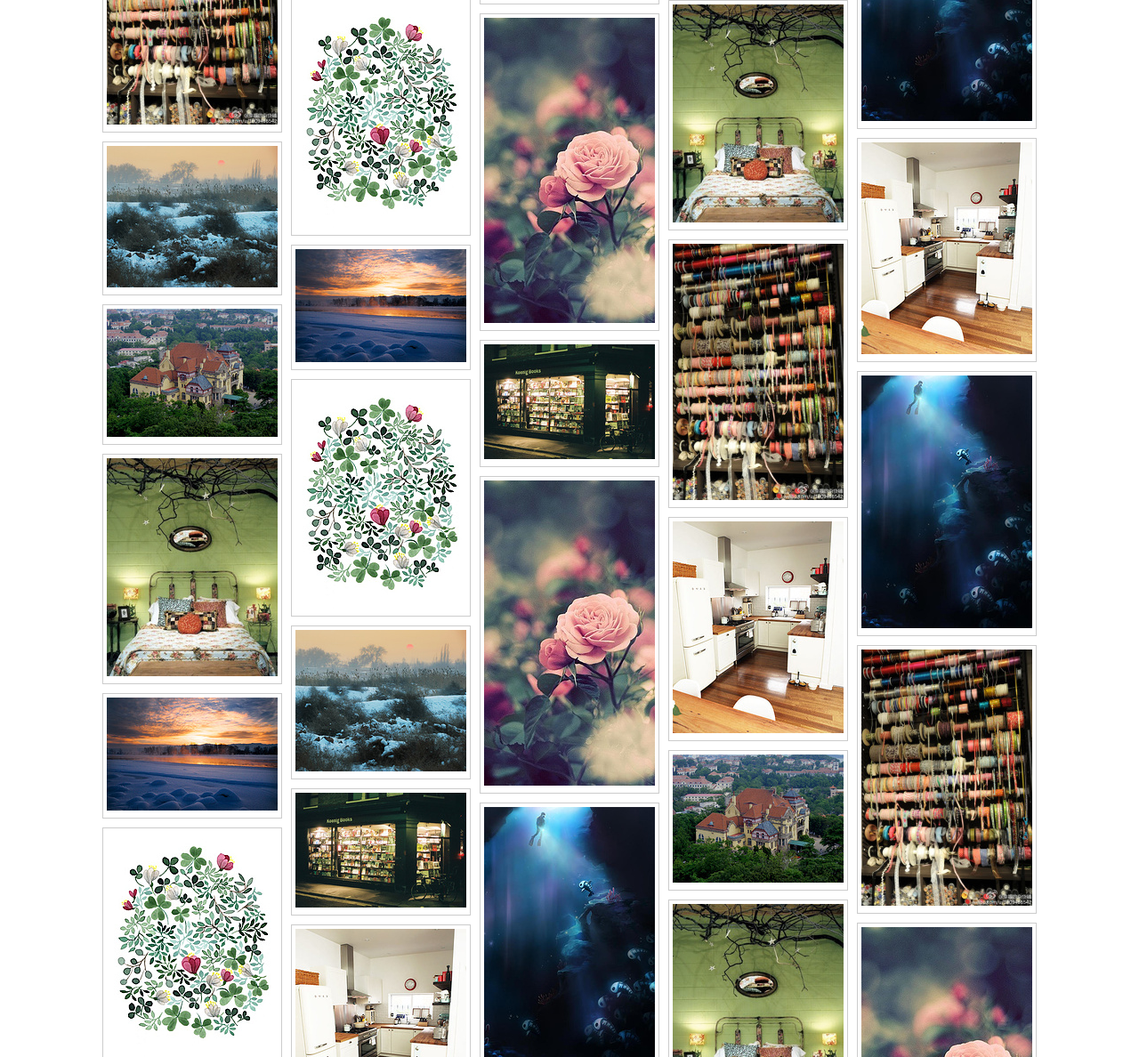
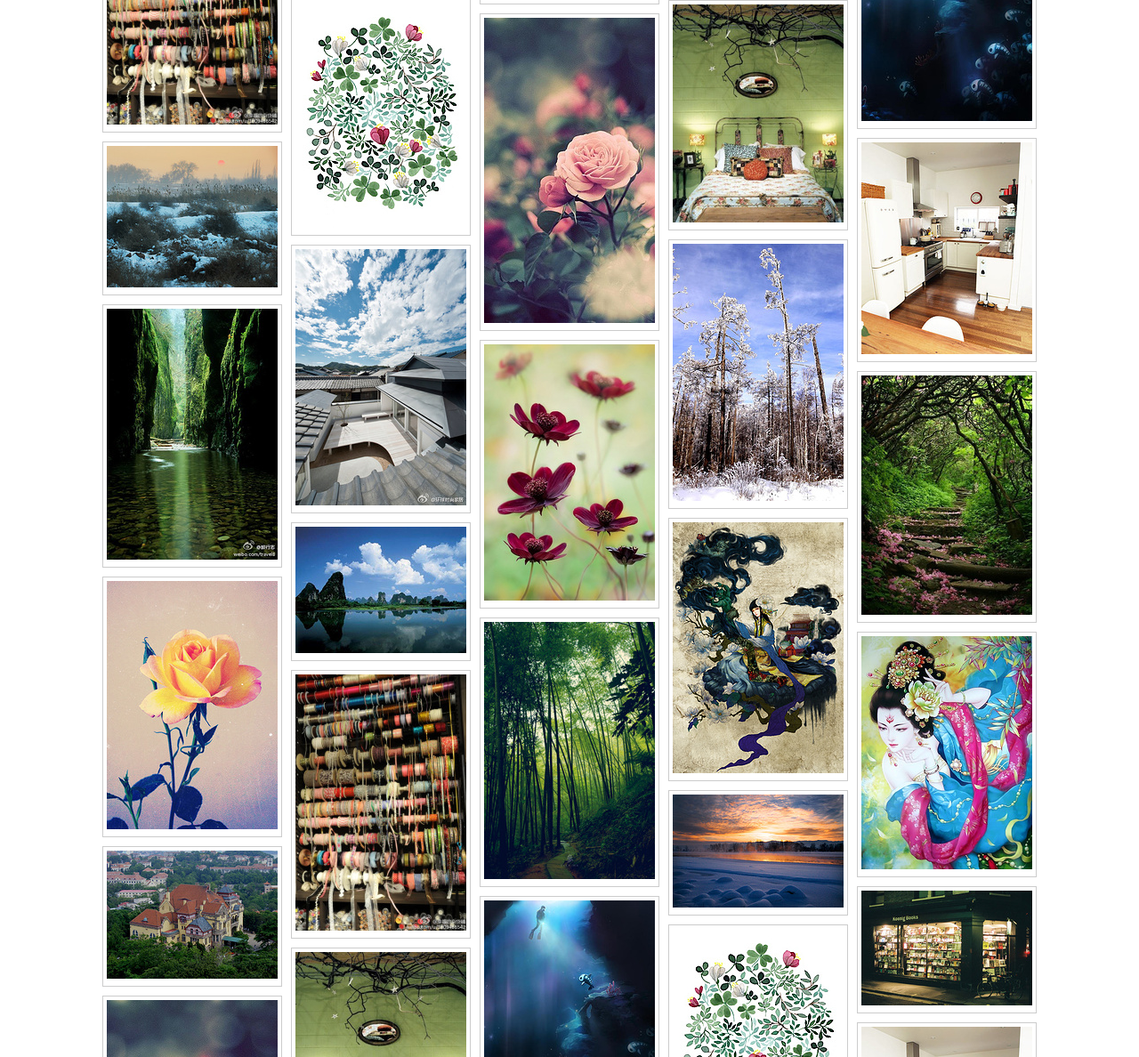
Before and after one commit to yml0620/falls, a plain HTML site: page index.html in a window 1280 px wide. Shown: the part 153-1341 px from the top of the page at 89% size. Drawn offline with Linux system fonts and the light colour scheme.

Commit message:
Update index.html

```diff
--- a/index.html
+++ b/index.html
@@ -59,34 +59,34 @@
             <img src="./images/P_009.jpg" alt="">
         </div>
         <div class="item">
-            <img src="./images/P_000.jpg" alt="">
+            <img src="./images/P_010.jpg" alt="">
         </div>
         <div class="item">
-            <img src="./images/P_001.jpg" alt="">
+            <img src="./images/P_011.jpg" alt="">
         </div>
         <div class="item">
-            <img src="./images/P_002.jpg" alt="">
+            <img src="./images/P_012.jpg" alt="">
         </div>
         <div class="item">
-            <img src="./images/P_003.jpg" alt="">
+            <img src="./images/P_013.jpg" alt="">
         </div>
         <div class="item">
-            <img src="./images/P_004.jpg" alt="">
+            <img src="./images/P_014.jpg" alt="">
         </div>
         <div class="item">
-            <img src="./images/P_005.jpg" alt="">
+            <img src="./images/P_015.jpg" alt="">
         </div>
         <div class="item">
-            <img src="./images/P_006.jpg" alt="">
+            <img src="./images/P_016.jpg" alt="">
         </div>
         <div class="item">
-            <img src="./images/P_007.jpg" alt="">
+            <img src="./images/P_017.jpg" alt="">
         </div>
         <div class="item">
-            <img src="./images/P_008.jpg" alt="">
+            <img src="./images/P_018.jpg" alt="">
         </div>
         <div class="item">
-            <img src="./images/P_009.jpg" alt="">
+            <img src="./images/P_019.jpg" alt="">
         </div>
     </div>
 </body>
```
